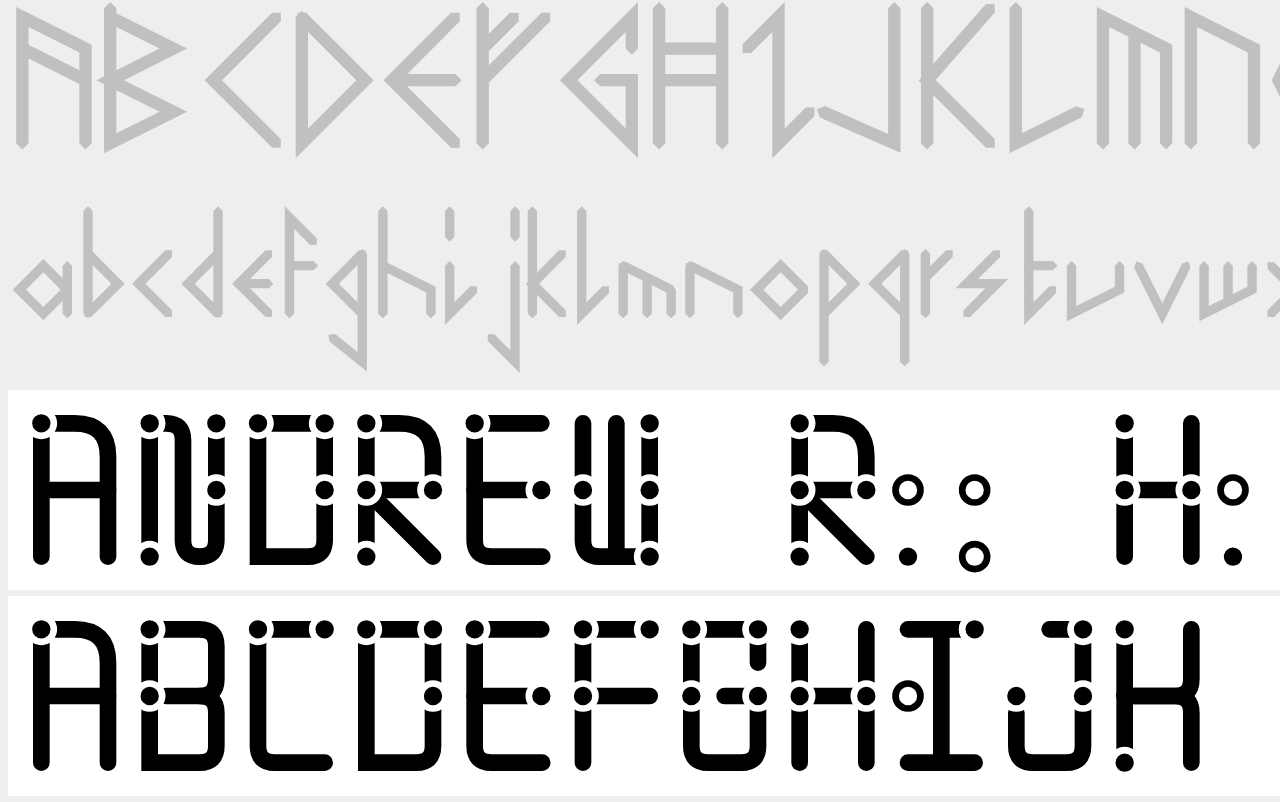
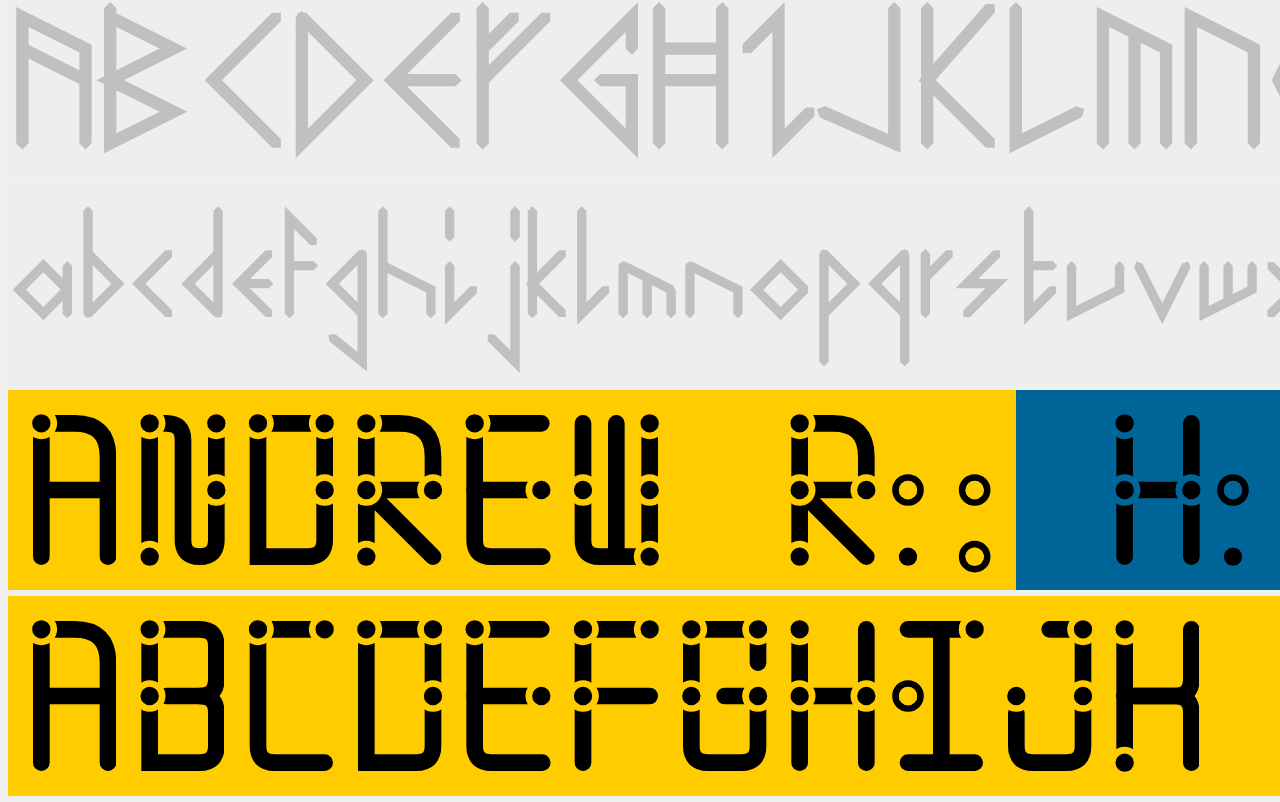
Before and after one commit to fauxsaurus/fonts, a React (Vite) app: page / in a window 1280 px wide. Shown: the part 971-1773 px from the top of the page. Built offline with nearby package versions, Linux system fonts and the light colour scheme.

Commit message:
+masks to braille dots

```diff
--- a/src/braille.tsx
+++ b/src/braille.tsx
@@ -116,6 +116,9 @@ const GLYPH_HEIGHT = 2048
 const GLYPH_UNIT = GLYPH_HEIGHT / 2 // 1024, used to create a 2x3 matrix
 const GLYPH_WIDTH = GLYPH_UNIT + STROKE_WIDTH * 5
 
+const uniqueCharsInString = (string: string) =>
+	Array.from(new Set(string.split('')))
+
 export const Braille = ({children}: {children: string}) => {
 	const width = GLYPH_WIDTH * children.length
 	const height = GLYPH_HEIGHT
@@ -128,8 +131,49 @@ export const Braille = ({children}: {children: string}) => {
 				height: height + 1024,
 				viewBox: `-512 -512 ${width + 1024} ${height + 1024}`,
 			}}
-			style={{background: '#fff'}}
+			style={{background: 'linear-gradient(90deg, #fc0 50%, #069 50%)'}}
 		>
+			<defs>
+				{uniqueCharsInString(children).map((char) => {
+					const metadata =
+						GLYPHS[char.toLocaleUpperCase() as keyof typeof GLYPHS]
+					if (!metadata) return ''
+
+					const {dots, filled} = Object.assign({filled: ''}, metadata)
+
+					return (
+						<mask key={`mask-${char}`} id={`mask-${char}`}>
+							<rect
+								x="-256"
+								y="-256"
+								width={2048 + 512}
+								height={2048 + 1024}
+								fill="#fff"
+							/>
+							{(dots + filled).split('').map((num, i) => (
+								<circle
+									key={`dot-${i}`}
+									cx={
+										DOT_COORDS[
+											num as keyof typeof DOT_COORDS
+										][0]
+									}
+									cy={
+										DOT_COORDS[
+											num as keyof typeof DOT_COORDS
+										][1]
+									}
+									r={STROKE_WIDTH * 1.5}
+									strokeWidth={STROKE_WIDTH / 1.25}
+									{...(filled && filled.indexOf(num) === -1
+										? {stroke: 'white', fill: 'black'}
+										: {stroke: 'black', fill: 'white'})}
+								/>
+							))}
+						</mask>
+					)
+				})}
+			</defs>
 			<g
 				style={{
 					fill: 'none',
@@ -147,6 +191,7 @@ export const Braille = ({children}: {children: string}) => {
 					return (
 						<g
 							key={`glyph-${i}`}
+							mask={`url(#mask-${glyph})`}
 							transform={`translate(${GLYPH_WIDTH * i}, 0)`}
 						>
 							{metadata.lines.map((d, i) => (
@@ -174,7 +219,7 @@ export const Braille = ({children}: {children: string}) => {
 									strokeWidth={STROKE_WIDTH / 1.25}
 									{...(filled && filled.indexOf(num) === -1
 										? {stroke: 'black', fill: 'none'}
-										: {stroke: 'white', fill: 'black'})}
+										: {stroke: 'none', fill: 'black'})}
 								/>
 							))}
 						</g>
```
